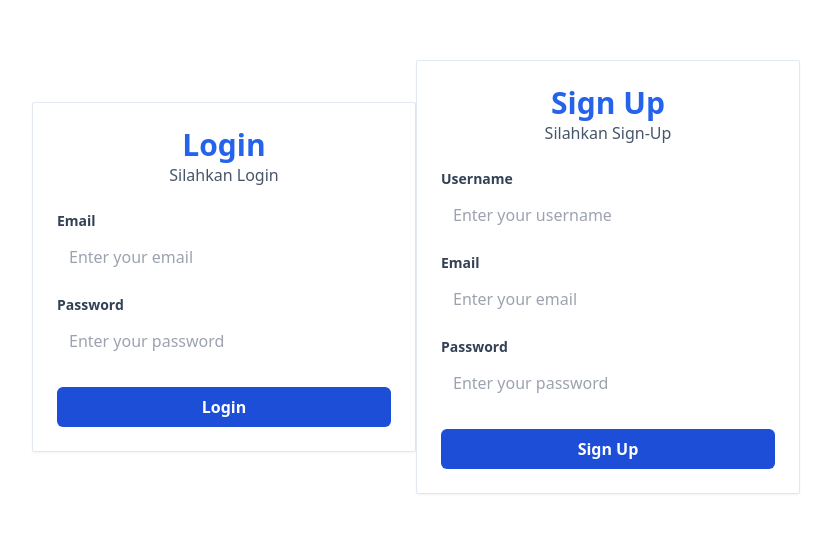
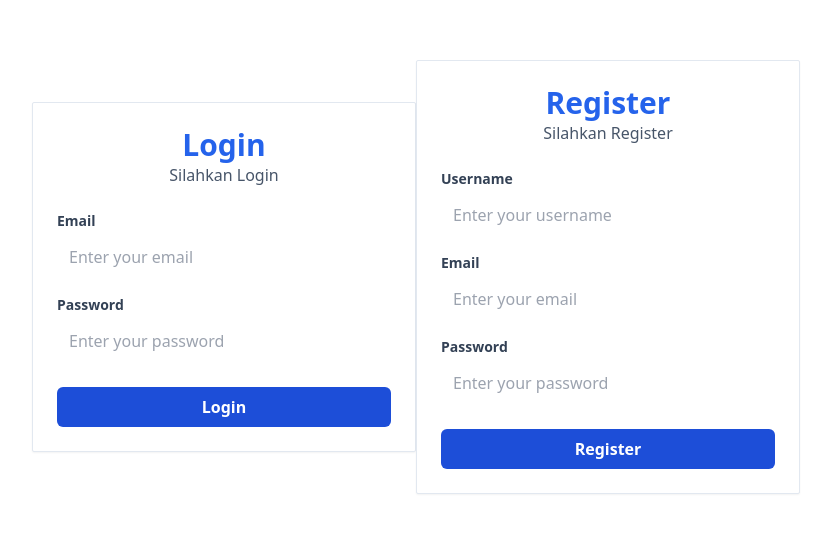
Before and after one commit to ridhocrnv/Belajar-React, a React (Vite) app: page / in a window 1280 px wide. Shown: the part 123-656 px from the top of the page, without its empty margins (224-1055 px from the left). Built offline with nearby package versions, Linux system fonts and the light colour scheme.

Commit message:
feat: mengubah sign up menjadi register

```diff
--- a/src/App.jsx
+++ b/src/App.jsx
@@ -30,10 +30,10 @@ function App() {
 
             <Card>
                 <Card.Title>
-                    Sign Up
+                    Register
                 </Card.Title>
                 <Card.Description>
-                    Silahkan Sign-Up
+                    Silahkan Register
                 </Card.Description>
 
                 <form action="">
@@ -54,7 +54,7 @@ function App() {
                         />
 
                         <Button variant="blue" type="submit" className="w-full mt-2">
-                            Sign Up
+                            Register
                         </Button>
                     </Card.Body>
                 </form>
```
